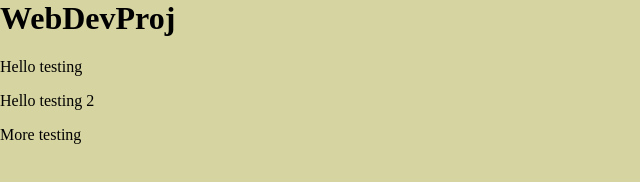
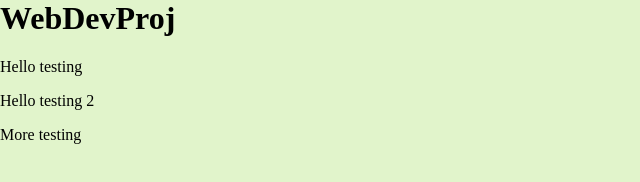
Before and after one commit to nabisusu/WebDevProj, a plain HTML site: page index.html in a window 1280 px wide. Shown: the whole page, without its empty margins (0-640 px from the left). Drawn offline with Linux system fonts and the light colour scheme.

Commit message:
update color

```diff
--- a/style.css
+++ b/style.css
@@ -1,6 +1,6 @@
 body{
     margin: 0;
     padding: 0%;
-    background: rgb(214, 212, 160);
+    background: rgb(225, 244, 203);
     text-align: left;
 }
```
